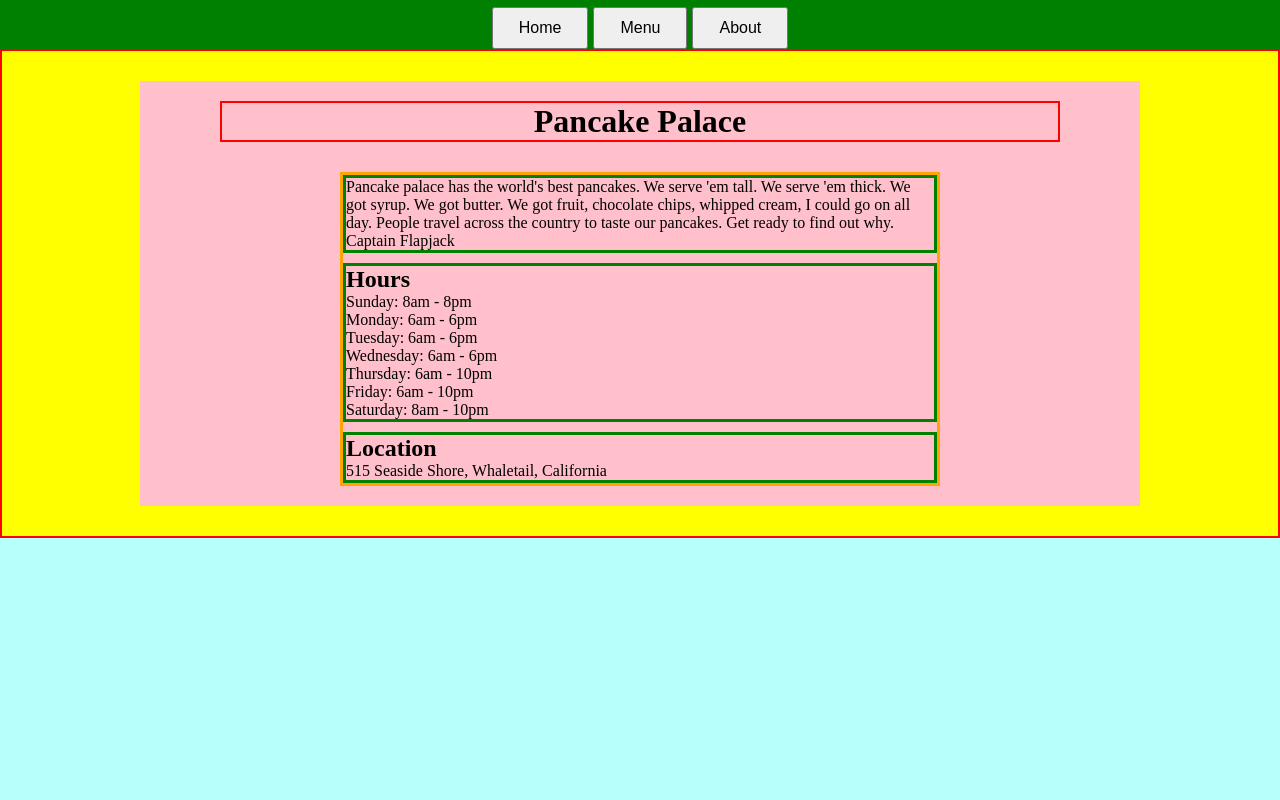
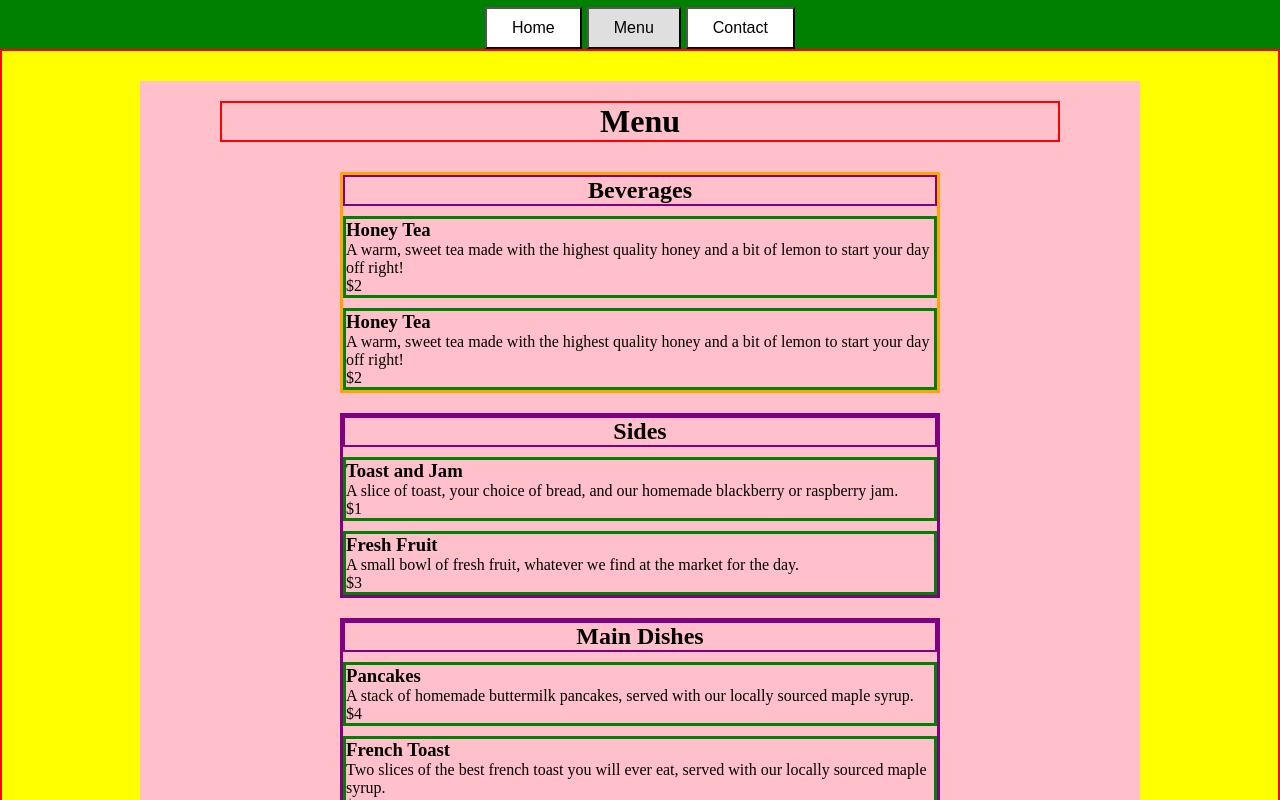
Before and after one commit to daimyo-rb/restaurant-page, a website built with webpack: page src/template.html in a window 1280 px wide. Both pictures are taken after a click on the button "Menu". Shown: the top 800 px of the page. Built offline with nearby package versions, Linux system fonts and the light colour scheme.

Commit message:
Add tab switiching in index.js

```diff
--- a/src/main.js
+++ b/src/home.js
@@ -1,4 +1,4 @@
-export function buildMain() {
+export function buildHome() {
     const contentContainer = document.getElementById('content');
     const content = `
     <div class="inner-content">
--- a/src/index.js
+++ b/src/index.js
@@ -1,9 +1,45 @@
 import "./styles.css";
-import { greeting } from "./greeting.js";
-import { buildMain } from "./main.js";
+import { buildHome } from "./home.js";
 import { buildMenu } from "./menu.js";
 import { buildContact } from "./contact.js";
-// console.log(greeting);
-buildMain();
+buildHome();
 // buildMenu();
 // buildContact();
+let activeTab = 'home';
+const homeNavButtonId = 'home-tab-btn'
+const menuNavButtonId = 'menu-tab-btn'
+const contactNavButtonId = 'contact-tab-btn'
+const navButtonMap = {
+    [homeNavButtonId]: {
+        tab: 'home',
+        buildFunction: buildHome,
+    },
+    [menuNavButtonId] : {
+        tab: 'menu',
+        buildFunction: buildMenu,
+    },
+    [contactNavButtonId] : {
+        tab: 'contact',
+        buildFunction: buildContact,
+    },
+}
+const tabNameToElemMap = {
+    'home': document.getElementById(homeNavButtonId),
+    'menu': document.getElementById(menuNavButtonId),
+    'contact': document.getElementById(contactNavButtonId),
+}
+function clearContent(){
+    const contentContainer = document.getElementById('content');
+    contentContainer.innerHTML = '';
+}
+function clickNavHandler(e) {
+    if (navButtonMap[e.target.id] && navButtonMap[e.target.id]['tab'] !== activeTab){
+        clearContent();
+        navButtonMap[e.target.id]['buildFunction']();
+        tabNameToElemMap[activeTab].classList.remove('active');
+        activeTab = navButtonMap[e.target.id]['tab'];
+        tabNameToElemMap[activeTab].classList.add('active');
+    }
+}
+let nav = document.getElementsByTagName('nav')[0];
+nav.addEventListener('click',clickNavHandler);
--- a/src/styles.css
+++ b/src/styles.css
@@ -19,6 +19,12 @@ nav {
 nav > button {
     font-size: 1em;
     padding: 10px 25px;
+}
+button:not(.active) {
+    background-color: rgb(255, 255, 255);
+}
+button.active {
+    background-color: rgb(223, 223, 223);
 }
 body {
     background-color: rgb(182, 255, 251);
--- a/src/template.html
+++ b/src/template.html
@@ -3,14 +3,14 @@
 <head>
     <meta charset="UTF-8">
     <meta name="viewport" content="width=device-width, initial-scale=1.0">
-    <title>Restaurant Page</title>
+    <title>Pancake Palace</title>
 </head>
 <body>
     <header>
         <nav>
-            <button>Home</button>
-            <button>Menu</button>
-            <button>About</button>
+            <button id="home-tab-btn" class="active">Home</button>
+            <button id="menu-tab-btn">Menu</button>
+            <button id="contact-tab-btn">Contact</button>
         </nav>
     </header>
     <div id="content"></div>
```
